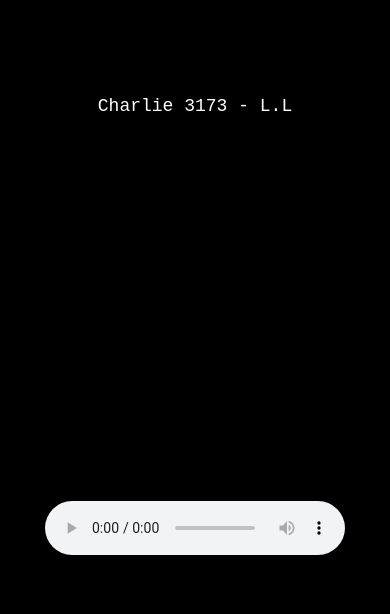
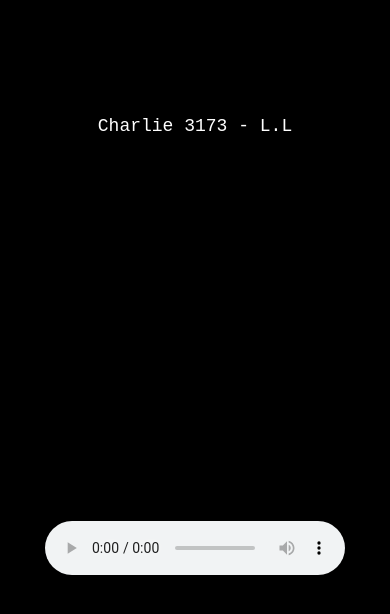
Before and after one commit to UnsecureGarden/charlie3173, a plain HTML site: page index.html in a window 390 px wide. Drawn offline with Linux system fonts and the light colour scheme.

Commit message:
Update styles.css

```diff
--- a/styles.css
+++ b/styles.css
@@ -9,17 +9,17 @@ body {
 #container {
     display: flex;
     flex-direction: column;
-    justify-content: space-around; /* Ajusté pour mieux répartir les éléments */
+    justify-content: space-around;
     align-items: center;
     height: 100vh;
 }
 
 .element {
-    margin: 20px 0;
+    margin: 10px 0; /* Ajusté l'espacement vertical pour une meilleure apparence mobile */
     font-size: 18px;
     text-align: center;
     color: white;
-    text-decoration: none; /* Supprime le soulignement du lien */
+    text-decoration: none;
 }
 
 #downloadLink {
@@ -29,3 +29,10 @@ body {
 #audioPlayer:focus + #downloadLink {
     display: inline;
 }
+
+/* Styles spécifiques pour les appareils mobiles */
+@media only screen and (max-width: 600px) {
+    #container {
+        padding: 20px; /* Ajout de marge autour du conteneur pour une meilleure apparence mobile */
+    }
+}
```
